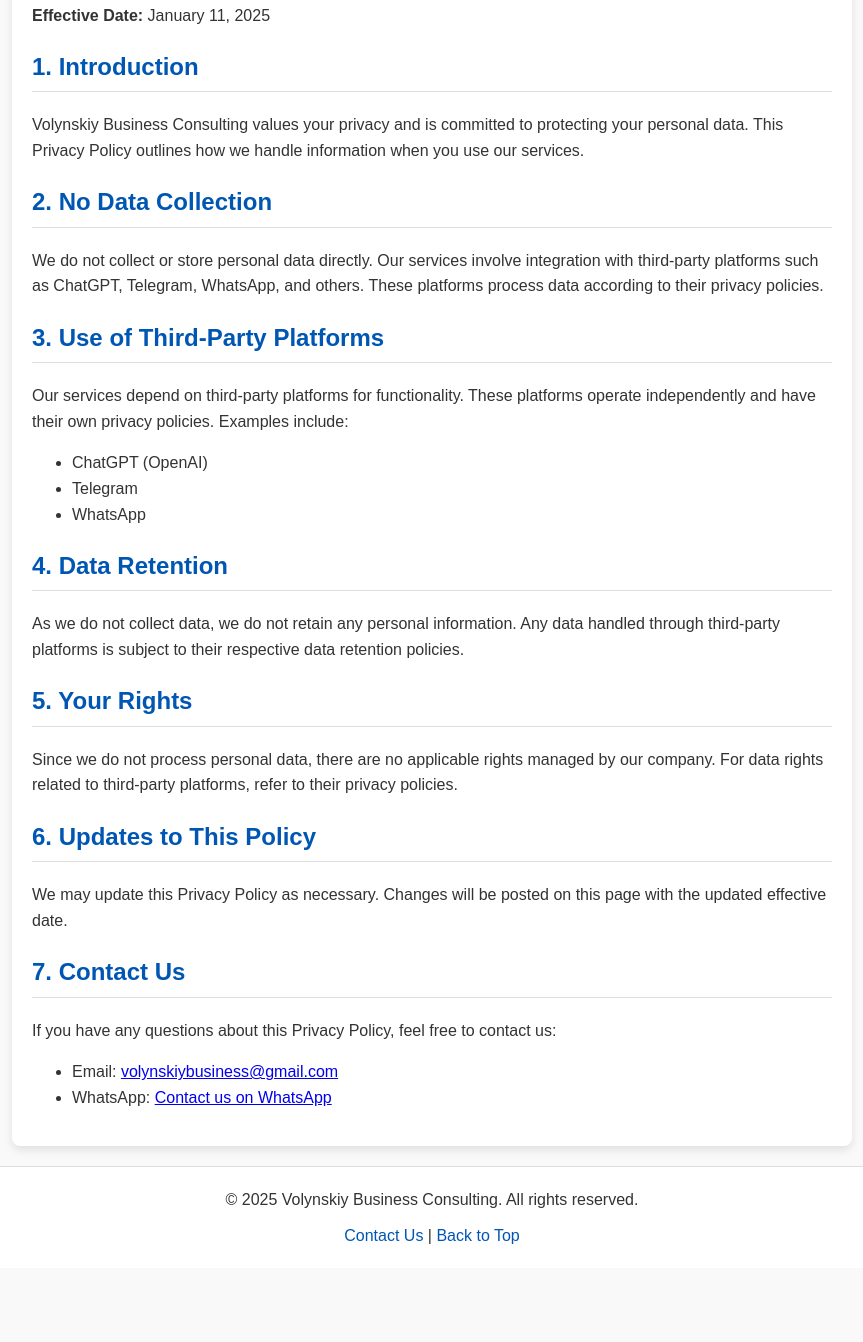
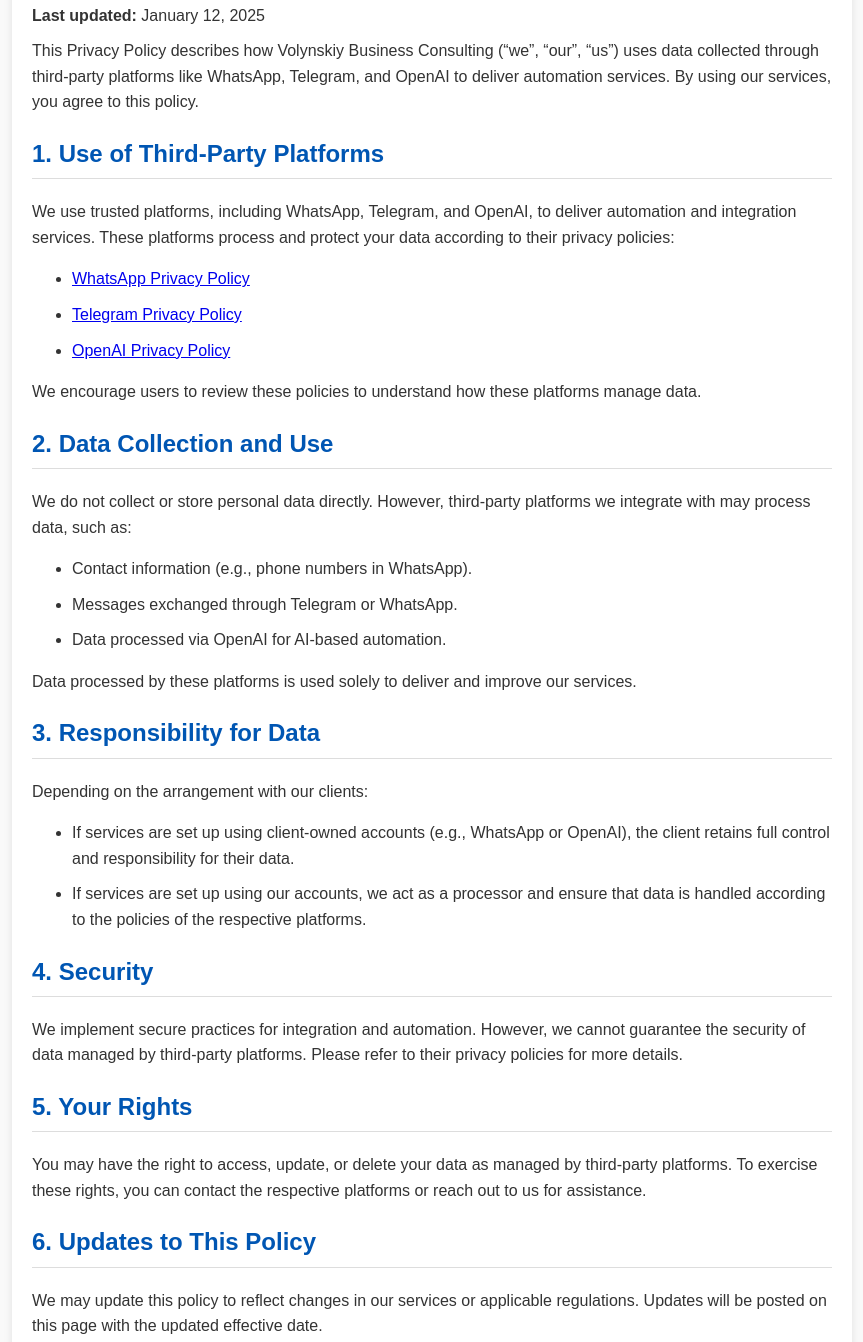
Before and after one commit to Volynskiy-Business/privacy-policy, a plain HTML site: page index.html in a window 1280 px wide. Shown: the part 331-1673 px from the top of the page, without its empty margins (208-1071 px from the left). Before the commit the page ends 1599 px from the top, so only its background shows below. Drawn offline with Linux system fonts and the light colour scheme.

```diff
--- a/index.html
+++ b/index.html
@@ -40,7 +40,7 @@
             border-bottom: 1px solid #ddd;
             padding-bottom: 5px;
         }
-        p {
+        p, li {
             margin: 10px 0;
         }
         footer {
@@ -62,29 +62,48 @@
         <h1>Privacy Policy</h1>
     </header>
     <div class="container">
-        <p><strong>Effective Date:</strong> January 11, 2025</p>
-        <h2>1. Introduction</h2>
-        <p>Volynskiy Business Consulting values your privacy and is committed to protecting your personal data. This Privacy Policy outlines how we handle information when you use our services.</p>
-        <h2>2. No Data Collection</h2>
-        <p>We do not collect or store personal data directly. Our services involve integration with third-party platforms such as ChatGPT, Telegram, WhatsApp, and others. These platforms process data according to their privacy policies.</p>
-        <h2>3. Use of Third-Party Platforms</h2>
-        <p>Our services depend on third-party platforms for functionality. These platforms operate independently and have their own privacy policies. Examples include:</p>
+        <p><strong>Last updated:</strong> January 12, 2025</p>
+        <p>This Privacy Policy describes how Volynskiy Business Consulting (“we”, “our”, “us”) uses data collected through third-party platforms like WhatsApp, Telegram, and OpenAI to deliver automation services. By using our services, you agree to this policy.</p>
+
+        <h2>1. Use of Third-Party Platforms</h2>
+        <p>We use trusted platforms, including WhatsApp, Telegram, and OpenAI, to deliver automation and integration services. These platforms process and protect your data according to their privacy policies:</p>
         <ul>
-            <li>ChatGPT (OpenAI)</li>
-            <li>Telegram</li>
-            <li>WhatsApp</li>
+            <li><a href="https://www.whatsapp.com/legal/privacy-policy" target="_blank">WhatsApp Privacy Policy</a></li>
+            <li><a href="https://telegram.org/privacy" target="_blank">Telegram Privacy Policy</a></li>
+            <li><a href="https://openai.com/privacy" target="_blank">OpenAI Privacy Policy</a></li>
         </ul>
-        <h2>4. Data Retention</h2>
-        <p>As we do not collect data, we do not retain any personal information. Any data handled through third-party platforms is subject to their respective data retention policies.</p>
+        <p>We encourage users to review these policies to understand how these platforms manage data.</p>
+
+        <h2>2. Data Collection and Use</h2>
+        <p>We do not collect or store personal data directly. However, third-party platforms we integrate with may process data, such as:</p>
+        <ul>
+            <li>Contact information (e.g., phone numbers in WhatsApp).</li>
+            <li>Messages exchanged through Telegram or WhatsApp.</li>
+            <li>Data processed via OpenAI for AI-based automation.</li>
+        </ul>
+        <p>Data processed by these platforms is used solely to deliver and improve our services.</p>
+
+        <h2>3. Responsibility for Data</h2>
+        <p>Depending on the arrangement with our clients:</p>
+        <ul>
+            <li>If services are set up using client-owned accounts (e.g., WhatsApp or OpenAI), the client retains full control and responsibility for their data.</li>
+            <li>If services are set up using our accounts, we act as a processor and ensure that data is handled according to the policies of the respective platforms.</li>
+        </ul>
+
+        <h2>4. Security</h2>
+        <p>We implement secure practices for integration and automation. However, we cannot guarantee the security of data managed by third-party platforms. Please refer to their privacy policies for more details.</p>
+
         <h2>5. Your Rights</h2>
-        <p>Since we do not process personal data, there are no applicable rights managed by our company. For data rights related to third-party platforms, refer to their privacy policies.</p>
+        <p>You may have the right to access, update, or delete your data as managed by third-party platforms. To exercise these rights, you can contact the respective platforms or reach out to us for assistance.</p>
+
         <h2>6. Updates to This Policy</h2>
-        <p>We may update this Privacy Policy as necessary. Changes will be posted on this page with the updated effective date.</p>
+        <p>We may update this policy to reflect changes in our services or applicable regulations. Updates will be posted on this page with the updated effective date.</p>
+
         <h2>7. Contact Us</h2>
-        <p>If you have any questions about this Privacy Policy, feel free to contact us:</p>
+        <p>If you have any questions, you can contact us:</p>
         <ul>
             <li>Email: <a href="mailto:volynskiybusiness@gmail.com">volynskiybusiness@gmail.com</a></li>
-            <li>WhatsApp: <a href="https://wa.me/972585121035" target="_blank">Contact us on WhatsApp</a></li>
+            <li>WhatsApp: <a href="https://wa.me/YOUR_PHONE_NUMBER" target="_blank">Contact us on WhatsApp</a></li>
         </ul>
     </div>
     <footer>
```
